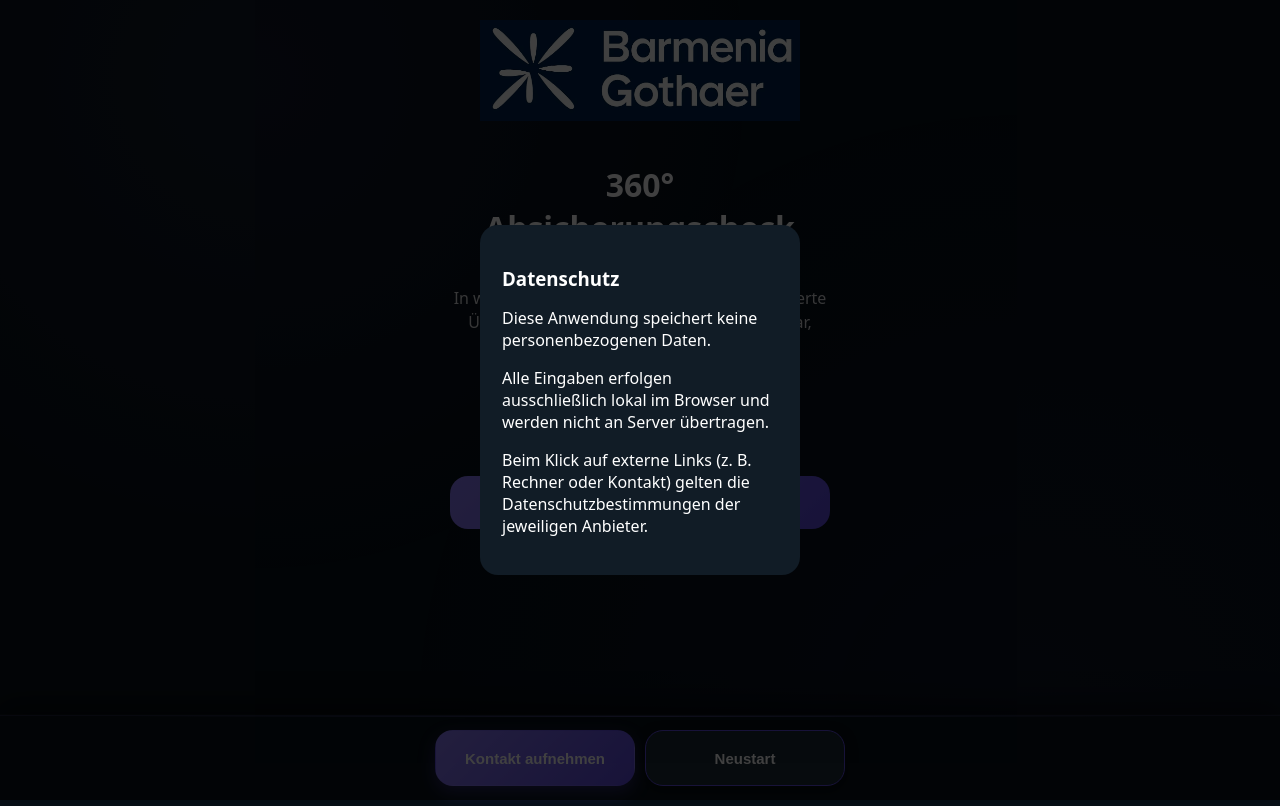
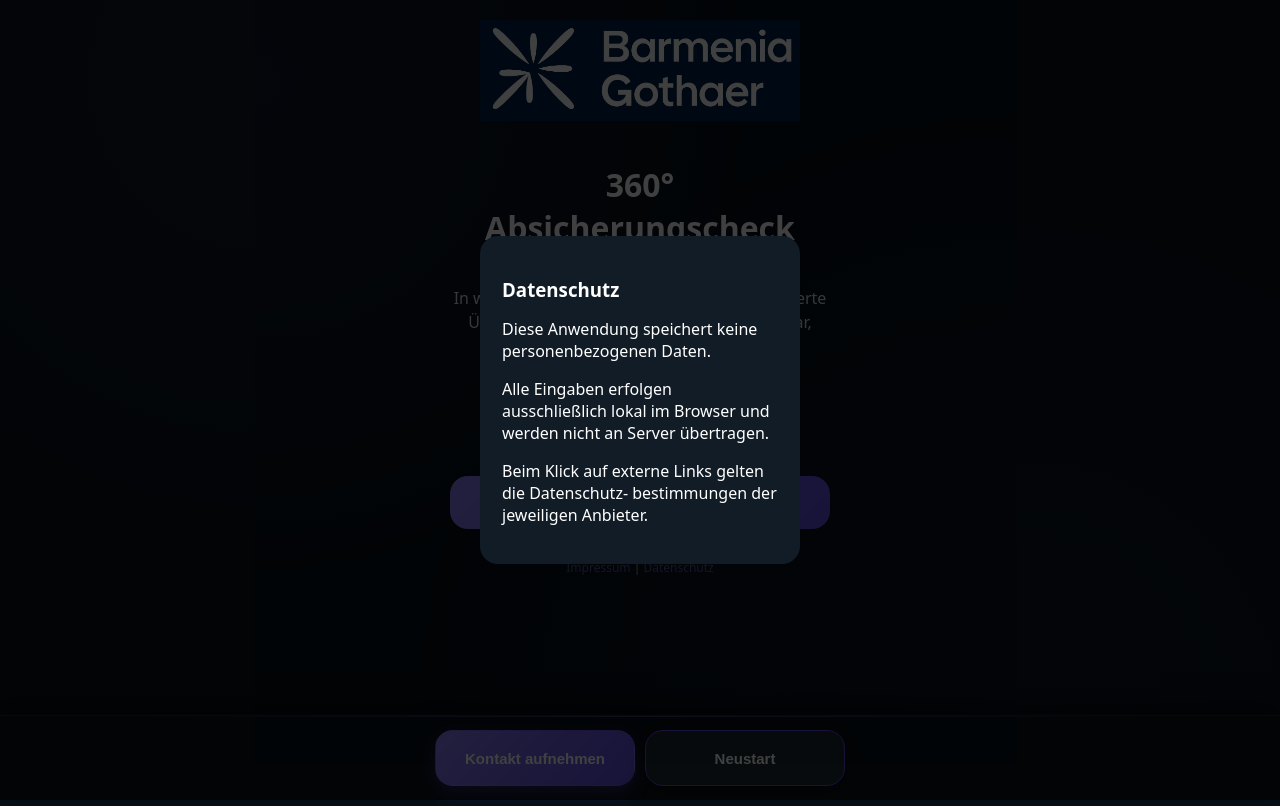
Before and after one commit to Kubia13/360-demo, a React (Create React App) app: page / in a window 1280 px wide. Both pictures are taken after a click on the element "Datenschutz". Built offline with nearby package versions, Linux system fonts and the light colour scheme.

Commit message:
Update App + Index

```diff
--- a/src/App.js
+++ b/src/App.js
@@ -1044,6 +1044,8 @@ export default function App() {
 
         <ContactButton onReset={() => setShowResetConfirm(true)} />
         <ResetOverlayComponent />
+        <ActionOverlayComponent />
+        <LegalOverlayComponent />
       </div>
     );
   }
@@ -1267,7 +1269,10 @@ export default function App() {
 
   /* ================= LEGAL OVERLAY ================= */
 
-  const LegalOverlay = legalOverlay && (
+function LegalOverlayComponent() {
+  if (!legalOverlay) return null;
+
+  return (
     <div
       className="infoOverlay"
       onClick={() => setLegalOverlay(null)}
@@ -1329,14 +1334,16 @@ export default function App() {
               und werden nicht an Server übertragen.
             </p>
             <p>
-              Beim Klick auf externe Links (z. B. Rechner oder Kontakt)
-              gelten die Datenschutzbestimmungen der jeweiligen Anbieter.
+              Beim Klick auf externe Links gelten die Datenschutz-
+              bestimmungen der jeweiligen Anbieter.
             </p>
           </>
         )}
       </div>
     </div>
   );
+}
+
   /* ================= RESET OVERLAY ================= */
 
   function ResetOverlayComponent() {
@@ -1377,7 +1384,7 @@ export default function App() {
   }
   /* ================= ACTION OVERLAY ================= */
 
-  const ActionOverlayComponent = () => {
+  function ActionOverlayComponent() {
     if (!actionOverlay) return null;
 
     const action = ACTION_MAP[actionOverlay];
@@ -1427,7 +1434,7 @@ export default function App() {
         </div>
       </div>
     );
-  };
+  }
 
   /* ================= WELCOME ================= */
 
@@ -1472,7 +1479,7 @@ export default function App() {
 
         <ContactButton onReset={() => setShowResetConfirm(true)} />
         <ResetOverlayComponent />
-        {LegalOverlay}
+       <LegalOverlayComponent />
       </div>
     );
   }
@@ -1645,7 +1652,7 @@ export default function App() {
 
         <ContactButton onReset={() => setShowResetConfirm(true)} />
         <ResetOverlayComponent />
-        {LegalOverlay}
+        <LegalOverlayComponent />
       </div>
     );
   }
@@ -1939,7 +1946,7 @@ export default function App() {
 
         <ContactButton onReset={() => setShowResetConfirm(true)} />
         <ResetOverlayComponent />
-        {LegalOverlay}
+        <LegalOverlayComponent />
       </div>
     );
   }
@@ -2155,7 +2162,7 @@ export default function App() {
         <ContactButton onReset={() => setShowResetConfirm(true)} />
         <ResetOverlayComponent />
         <ActionOverlayComponent />
-        {LegalOverlay}
+        <LegalOverlayComponent />
       </div>
     );
   }
```
